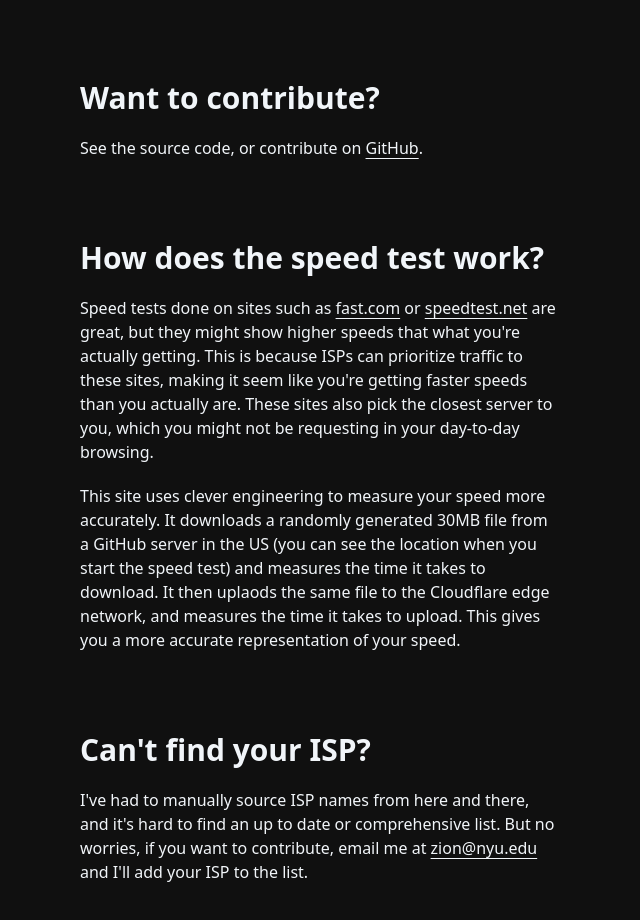
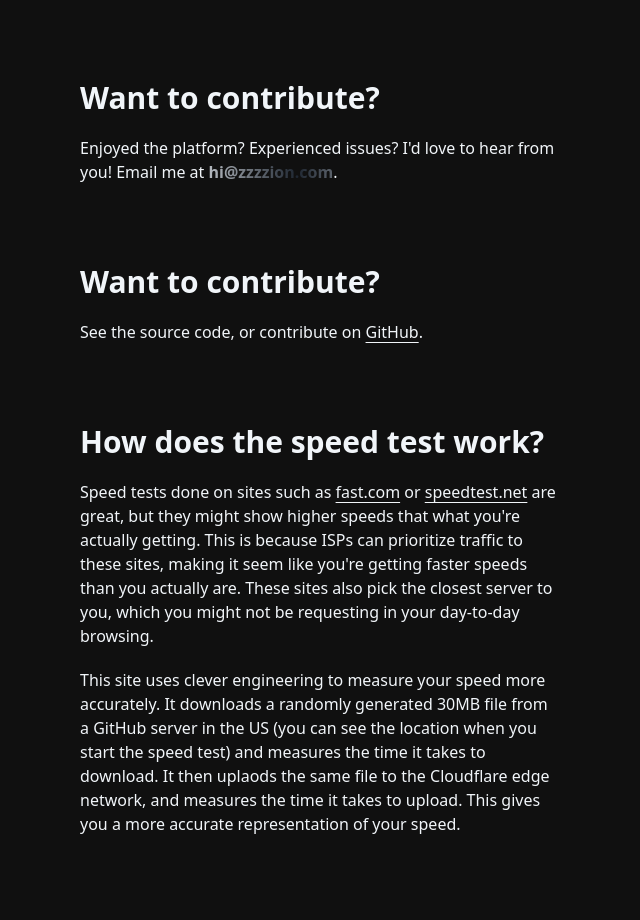
Before and after one commit to zion-off/speedtest-dashboard, a Next.js app: page /about in a window 1280 px wide. Shown: the top 920 px of the page, without its empty margins (0-640 px from the left). Built offline with nearby package versions, Linux system fonts and the light colour scheme.

Commit message:
updated some ui

```diff
--- a/app/about/page.tsx
+++ b/app/about/page.tsx
@@ -19,6 +19,22 @@ const Section = ({
 const page = () => {
   return (
     <div className="text-slate-100 p-10 md:p-20 flex flex-col gap-20 md:w-1/2">
+      <Section title="Want to contribute?">
+        <p>
+          Enjoyed the platform? Experienced issues? I'd love to hear from you!
+          Email me at{" "}
+          <a
+            href="mailto:hi@zzzzion.com"
+            className="underline underline-offset-4
+
+
+            font-semibold animate-shimmer items-center justify-center bg-gradient-to-r from-[rgb(241,245,249)] via-[#1e2631] to-[rgb(241,245,249)] bg-[length:200%_100%] bg-clip-text text-transparent transition-colors focus:outline-none focus:ring-2 hover:text-white duration-300"
+          >
+            hi@zzzzion.com
+          </a>
+          .
+        </p>
+      </Section>
       <Section title="Want to contribute?">
         <p>
           See the source code, or contribute on{" "}
@@ -68,10 +84,10 @@ const page = () => {
           hard to find an up to date or comprehensive list. But no worries, if
           you want to contribute, email me at{" "}
           <a
-            href="mailto:zion@nyu.edu"
+            href="mailto:hi@zzzzion.com"
             className="underline underline-offset-4"
           >
-            zion@nyu.edu
+            hi@zzzzion.com
           </a>{" "}
           and I'll add your ISP to the list.
         </p>
--- a/components/ui/SpeedTest.tsx
+++ b/components/ui/SpeedTest.tsx
@@ -19,6 +19,7 @@ interface SpeedTestProps {
   setUpload: Dispatch<SetStateAction<number>>;
   setServer: Dispatch<SetStateAction<ServerLocation | null>>;
   setUserISP: Dispatch<SetStateAction<string>>;
+  setSpeedTestError: Dispatch<SetStateAction<string>>;
 }
 
 const SpeedTest: React.FC<SpeedTestProps> = ({
@@ -26,13 +27,13 @@ const SpeedTest: React.FC<SpeedTestProps> = ({
   setUpload,
   setServer,
   setUserISP,
+  setSpeedTestError,
 }) => {
   const [isLoading, setIsLoading] = useState(false);
   const [results, setResults] = useState({ downloadSpeed: 0, uploadSpeed: 0 });
   const [serverLocation, setServerLocation] = useState<ServerLocation | null>(
     null
   );
-  const [error, setError] = useState("");
   const [progress, setProgress] = useState(0); // State variable for progress
 
   async function resolveHostname(hostname: string): Promise<string | null> {
@@ -52,16 +53,16 @@ const SpeedTest: React.FC<SpeedTestProps> = ({
     ipAddress: string
   ): Promise<ServerLocation | null> {
     try {
-      const response = await fetch('/api/getserverlocation', {
-        method: 'POST',
+      const response = await fetch("/api/getserverlocation", {
+        method: "POST",
         headers: {
-          'Content-Type': 'application/json',
+          "Content-Type": "application/json",
         },
         body: JSON.stringify({ ipAddress }),
       });
 
       if (!response.ok) {
-        throw new Error('Failed to fetch server location');
+        throw new Error("Failed to fetch server location");
       }
 
       const data = await response.json();
@@ -98,14 +99,14 @@ const SpeedTest: React.FC<SpeedTestProps> = ({
 
   const runSpeedTest = async () => {
     setIsLoading(true);
-    setError("");
+    setSpeedTestError("");
     setProgress(0);
 
     try {
       // ----------------- Download Test -----------------
       const downloadStart = Date.now();
       const downloadInterval = setInterval(() => {
-        setProgress((prev) => Math.min(prev + 1, 50)); // Increment progress up to 50%
+        setProgress((prev) => Math.min(prev + 1, 40)); // Increment progress up to 50%
       }, 200);
 
       const response = await fetch(
@@ -127,6 +128,10 @@ const SpeedTest: React.FC<SpeedTestProps> = ({
       setProgress(50);
       setDownload(parseFloat(downloadSpeed));
 
+      const serverInterval = setInterval(() => {
+        setProgress((prev) => Math.min(prev + 1, 60));
+      }, 50);
+
       const serverHostname = new URL(response.url).hostname; // Get the hostname
       const serverIp = await resolveHostname(serverHostname); // Resolve the hostname
       if (serverIp) {
@@ -137,11 +142,13 @@ const SpeedTest: React.FC<SpeedTestProps> = ({
         }
       }
 
+      clearInterval(serverInterval);
+
       // ----------------- Upload Test -----------------
       const uploadStart = Date.now();
       const uploadInterval = setInterval(() => {
-        setProgress((prev) => Math.min(prev + 1, 100)); // Increment progress to 100%
-      }, 100);
+        setProgress((prev) => Math.min(prev + 1, 95)); // Increment progress to 100%
+      }, 200);
 
       // Dummy upload to a public API (simulates upload)
       const formData = new FormData();
@@ -152,6 +159,8 @@ const SpeedTest: React.FC<SpeedTestProps> = ({
         method: "POST",
         body: formData,
       });
+
+      setProgress(100);
 
       const uploadEnd = Date.now();
       clearInterval(uploadInterval);
@@ -169,7 +178,8 @@ const SpeedTest: React.FC<SpeedTestProps> = ({
 
       setUpload(parseFloat(uploadSpeed));
     } catch (err) {
-      setError("Failed to run speed test. Please try again.");
+      setSpeedTestError("Failed to run speed test. Reload and try again?");
+      setProgress(0);
     } finally {
       setIsLoading(false);
     }
@@ -191,12 +201,12 @@ const SpeedTest: React.FC<SpeedTestProps> = ({
             <Loader2 className="mr-2 h-4 w-4 animate-spin" />
             <span className="animate-pulse">Running test...</span>
           </>
+        ) : progress == 100 ? (
+          "Rerun test"
         ) : (
           "Start Speed Test"
         )}
       </Button>
-
-      {error && <p className="text-red-500 mb-2">{error}</p>}
     </Card>
   );
 };
--- a/components/ui/testForm.tsx
+++ b/components/ui/testForm.tsx
@@ -48,6 +48,7 @@ interface ServerLocation {
 function Form({ onSuccess }: { onSuccess: () => void }) {
   const [loading, setLoading] = useState(false);
   const [error, setError] = useState<string | null>(null);
+  const [speedTestError, setSpeedTestError] = useState<string>("");
   const [success, setSuccess] = useState<string | null>(null);
   const [downloadSpeed, setDownloadSpeed] = useState<number>(0);
   const [uploadSpeed, setUploadSpeed] = useState<number>(0);
@@ -147,13 +148,10 @@ function Form({ onSuccess }: { onSuccess: () => void }) {
           ...prevData,
           isp: value,
         }));
-
-        console.log(`Added new ISP: ${value} to Firestore`);
       } catch (error) {
         console.error("Error adding new ISP to Firestore:", error);
       }
     } else {
-      console.log(`ISP: ${value} already exists in Firestore`);
       setFormData((prevData) => ({
         ...prevData,
         isp: value,
@@ -259,6 +257,7 @@ function Form({ onSuccess }: { onSuccess: () => void }) {
             setUpload={setUploadSpeed}
             setServer={setServerLocation}
             setUserISP={setUserISP}
+            setSpeedTestError={setSpeedTestError}
           />
         </div>
         <Textarea
@@ -270,8 +269,9 @@ function Form({ onSuccess }: { onSuccess: () => void }) {
           placeholder="What do you like about your ISP?"
           className="col-span-3"
         />
-        {error && <div className="text-red-500">{error}</div>}
-        {success && <div className="text-green-500">{success}</div>}
+        {error && <div className="text-red-700 text-sm">{error}</div>}
+        {speedTestError && <div className="text-red-700 text-sm">{speedTestError}</div>}
+        {success && <div className="text-green-700 text-sm">{success}</div>}
         <Button
           type="submit"
           disabled={
```
